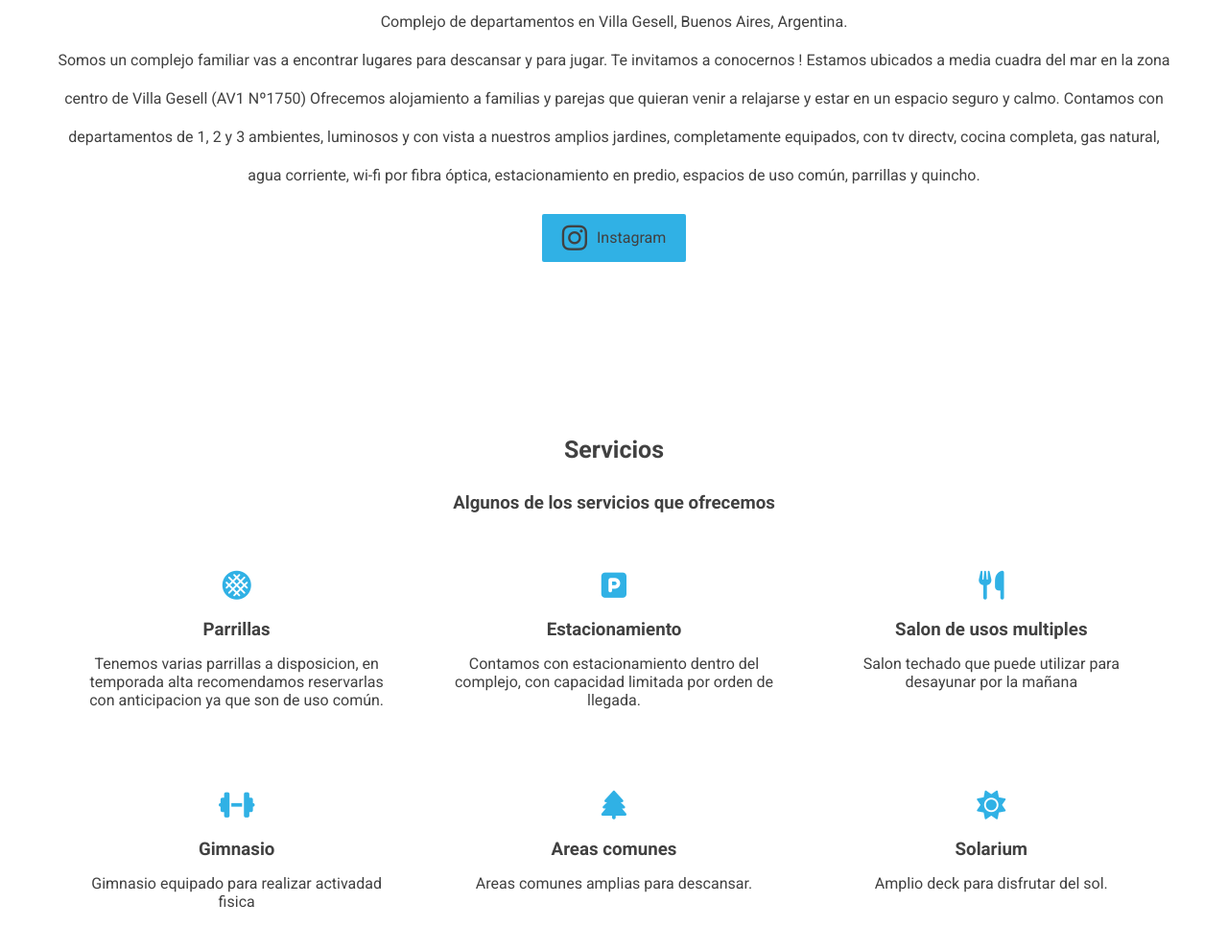
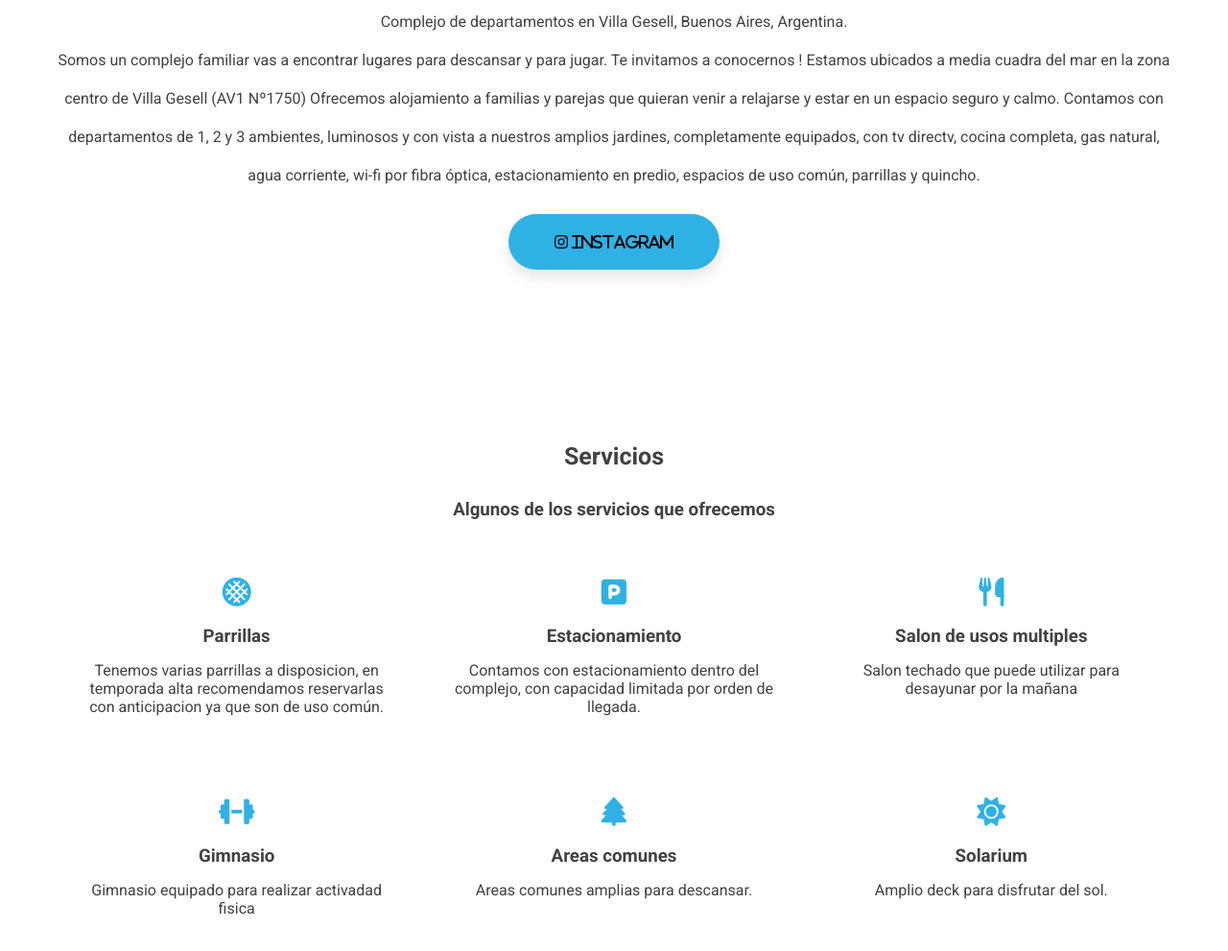
Before and after one commit to matiasaratano/enestatierra, a plain HTML site: page index.html in a window 1280 px wide. Shown: the part 1066-2057 px from the top of the page at 96% size. Drawn offline with nearby package versions, Linux system fonts and the light colour scheme.

Commit message:
instagram button

```diff
--- a/index.html
+++ b/index.html
@@ -81,7 +81,11 @@
               target="_blank"
               rel="noopener noreferrer"
             >
-            <i class="fa-brands fa-instagram"></i>Instagram
+
+            <button class="fa-brands fa-instagram"> Instagram
+
+            </button>
+
 
             </a>
           </div>
--- a/styles.css
+++ b/styles.css
@@ -388,7 +388,7 @@ section {
   display: flex;
   border-radius: 10px;
 }
-
+/*
 .button {
   background: #191919;
   color: #f5f5f5;
@@ -431,7 +431,7 @@ section {
 .button .fa-github:before {
   color: white;
 }
-
+*/
 .contact__grid {
   display: flex;
   justify-content: center;
@@ -475,3 +475,30 @@ section {
 .footer a:hover {
   color: var(--blue);
 }
+
+
+/* From uiverse.io */
+button {
+  margin-top: 20px;
+  padding: 1.3em 3em;
+  font-size: 16px;
+  color: #000;
+  background-color: var(--blueReact);
+  border: none;
+  border-radius: 45px;
+  box-shadow: 0px 8px 15px rgba(0, 0, 0, 0.1);
+  transition: all 0.3s ease 0s;
+  cursor: pointer;
+  outline: none;
+}
+
+button:hover {
+  background-color: #fff;
+  box-shadow: 0px 0px 22px -5px rgba(0,0,0,0.52);
+  color: #000;
+  transform: translateY(-5px);
+}
+
+button:active {
+  transform: translateY(-1px);
+}
```
